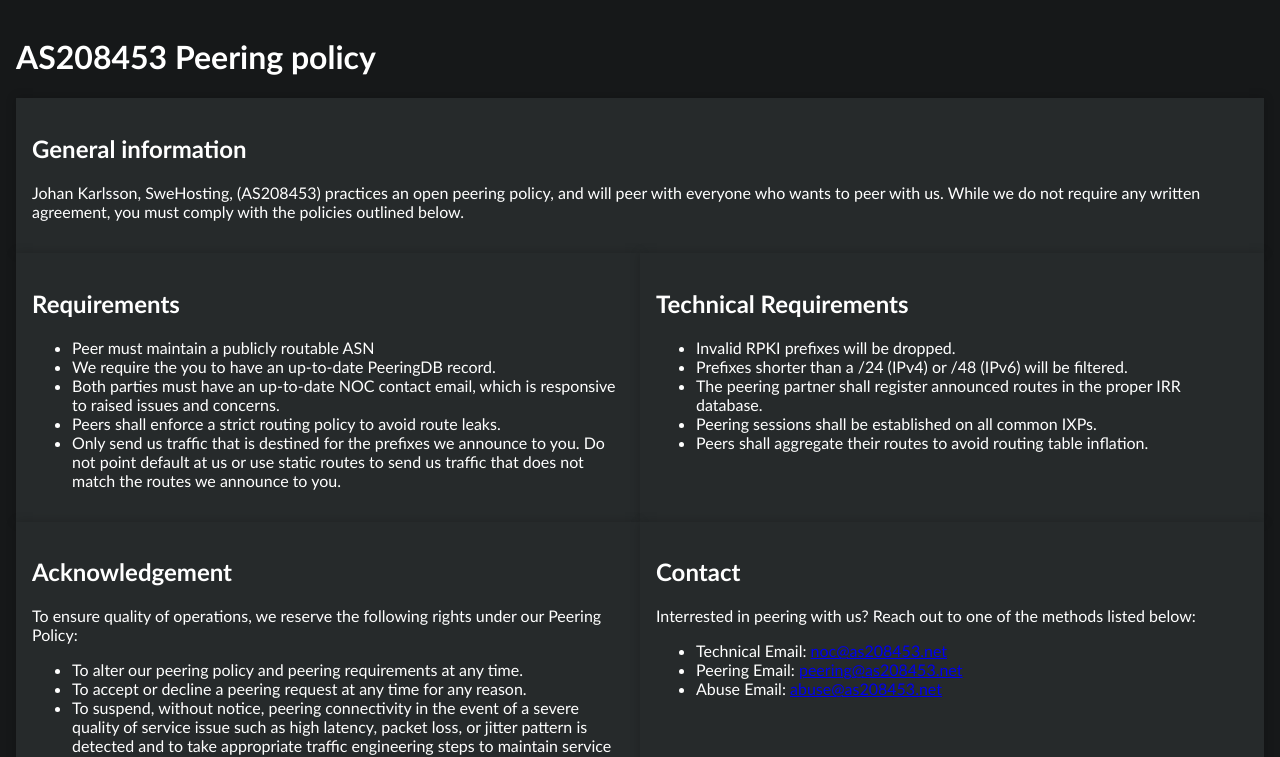
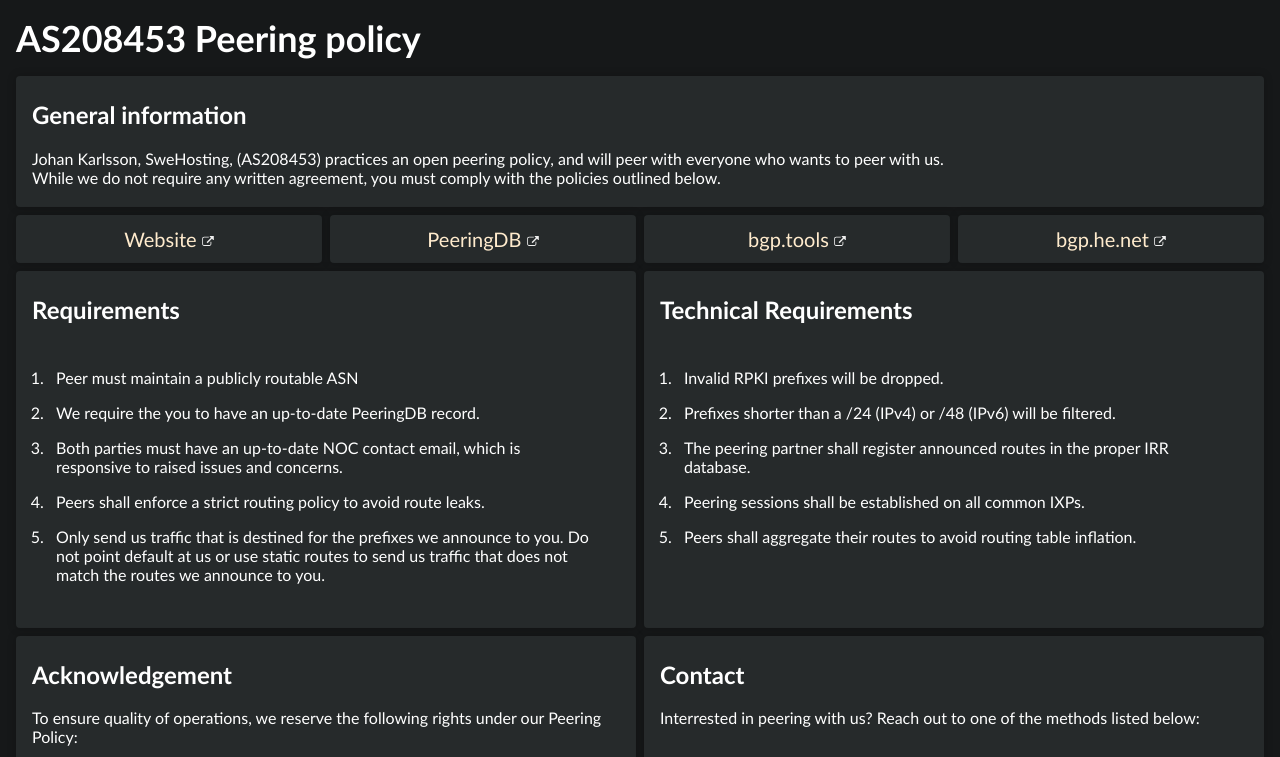
Before and after one commit to JouanDeag/as208453-site, a SvelteKit app: page / in a window 1280 px wide. Shown: the top 757 px of the page. Built offline with nearby package versions, Linux system fonts and the light colour scheme.

Commit message:
Complete main page

```diff
--- a/src/routes/+page.svelte
+++ b/src/routes/+page.svelte
@@ -5,9 +5,32 @@
 		<h2>General information</h2>
 		<p>
 			Johan Karlsson, SweHosting, (AS208453) practices an open peering policy, and will peer with
-			everyone who wants to peer with us. While we do not require any written agreement, you must
-			comply with the policies outlined below.
+			everyone who wants to peer with us.
+			<br />
+			While we do not require any written agreement, you must comply with the policies outlined below.
 		</p>
+	</section>
+
+	<section class="link-wrapper">
+		<a href="https://swehosting.se" target="_blank">
+			Website
+			<img src="/External_link_font_awesome.svg" alt="External link icon" aria-hidden="true" />
+		</a>
+
+		<a href="https://as208453.peeringdb.com" target="_blank">
+			PeeringDB
+			<img src="/External_link_font_awesome.svg" alt="External link icon" aria-hidden="true" />
+		</a>
+
+		<a href="https://bgp.tools/as/208453" target="_blank">
+			bgp.tools
+			<img src="/External_link_font_awesome.svg" alt="External link icon" aria-hidden="true" />
+		</a>
+
+		<a href="https://bgp.he.net/AS208453" target="_blank">
+			bgp.he.net
+			<img src="/External_link_font_awesome.svg" alt="External link icon" aria-hidden="true" />
+		</a>
 	</section>
 
 	<div class="group">
@@ -86,40 +109,151 @@
 			<ul>
 				<li>
 					Technical Email:
-					<a href="mailto:noc@as208453.net">noc@as208453.net</a>
+					<a href="mailto:noc@as208453.net">
+						noc@as208453.net
+						<img
+							src="/External_link_font_awesome.svg"
+							alt="External link icon"
+							aria-hidden="true"
+						/>
+					</a>
 				</li>
 				<li>
 					Peering Email:
-					<a href="mailto:peering@as208453.net">peering@as208453.net</a>
+					<a href="mailto:peering@as208453.net">
+						peering@as208453.net
+						<img
+							src="/External_link_font_awesome.svg"
+							alt="External link icon"
+							aria-hidden="true"
+						/>
+					</a>
 				</li>
 				<li>
 					Abuse Email:
-					<a href="mailto:abuse@as208453.net">abuse@as208453.net</a>
+					<a href="mailto:abuse@as208453.net">
+						abuse@as208453.net
+						<img
+							src="/External_link_font_awesome.svg"
+							alt="External link icon"
+							aria-hidden="true"
+						/>
+					</a>
 				</li>
 			</ul>
 		</section>
 	</div>
+	<footer>
+		<p>Copyright &copy; {new Date().getFullYear()} Johan Karlsson</p>
+	</footer>
 </main>
 
 <style>
 	main {
-		max-width: 1536px;
+		max-width: 1280px;
 		margin: 0 auto;
 		padding: 1rem;
 	}
 
+	h1 {
+		font-size: 2.25rem;
+		margin: 0 0 1rem 0;
+	}
+
+	footer {
+		color: #aaa;
+	}
+
+	/* General section styling */
+	section {
+		background-color: #262a2b;
+		box-shadow: 0 0 10px 0 rgba(0, 0, 0, 0.2);
+		padding: 0.25rem 1rem;
+		margin-top: 0.5rem;
+		border-radius: 0.25rem;
+	}
+
+	ul {
+		list-style: decimal;
+		padding: 1rem;
+	}
+
+	li {
+		padding: 0.5rem;
+	}
+
+	a {
+		color: skyblue;
+		text-decoration: none;
+	}
+
+	a img {
+		width: 0.75rem;
+		height: 0.75rem;
+		padding-top: auto;
+	}
+
+	/* Styling for links to external sites  */
+	.link-wrapper {
+		gap: 0.5rem;
+
+		padding: 0;
+		background-color: transparent;
+		box-shadow: none;
+	}
+
+	.link-wrapper {
+		display: grid;
+		grid-template-columns: repeat(4, 1fr);
+		list-style: none;
+		gap: 0.5rem;
+		padding: 0;
+	}
+
+	.link-wrapper a {
+		color: blanchedalmond;
+		background-color: #262a2b;
+		box-shadow: 0 0 10px 0 rgba(0, 0, 0, 0.2);
+		border-radius: 0.25rem;
+		text-align: center;
+		transition: background-color 0.2s ease-in-out, color 0.2s ease-in-out;
+		font-size: 1.25rem;
+		width: 100%;
+		padding: 0.75rem;
+	}
+
+	.link-wrapper a:hover {
+		background-color: #1d2021;
+		color: skyblue;
+	}
+
+	/* Styling for groups of 2 sections side by side */
 	.group {
 		display: flex;
 		flex-wrap: wrap;
+		gap: 0.5rem;
 	}
 
 	.group > section {
-		width: 50%;
+		width: calc(50% - 0.25rem);
 	}
 
-	section {
-		background-color: #262a2b;
-		box-shadow: 0 0 10px 0 rgba(0, 0, 0, 0.2);
-		padding: 1rem;
+	/* Media queries */
+	@media (max-width: 1000px) {
+		.group > section {
+			width: 100%;
+		}
+	}
+
+	@media (max-width: 768px) {
+		.link-wrapper {
+			grid-template-columns: repeat(2, 1fr);
+		}
+	}
+
+	@media (max-width: 500px) {
+		.link-wrapper {
+			grid-template-columns: repeat(1, 1fr);
+		}
 	}
 </style>
--- a/src/routes/global.css
+++ b/src/routes/global.css
@@ -15,3 +15,33 @@
 	margin: 0;
 	padding: 0;
 }
+
+/* Highlighter */
+
+::-moz-selection {
+	background-color: rgba(95, 254, 255, 0.2);
+	color: white;
+}
+
+::selection {
+	background-color: rgba(95, 254, 255, 0.2);
+	color: white;
+}
+
+/* Scrollbar */
+
+::-webkit-scrollbar {
+	width: 1rem;
+}
+
+::-webkit-scrollbar-track {
+	background: #424242;
+}
+
+::-webkit-scrollbar-thumb {
+	background: #222526;
+}
+
+::-webkit-scrollbar-thumb:hover {
+	background: #2e3234;
+}
```
Also changed, not shown: static/External_link_font_awesome.svg (added).
